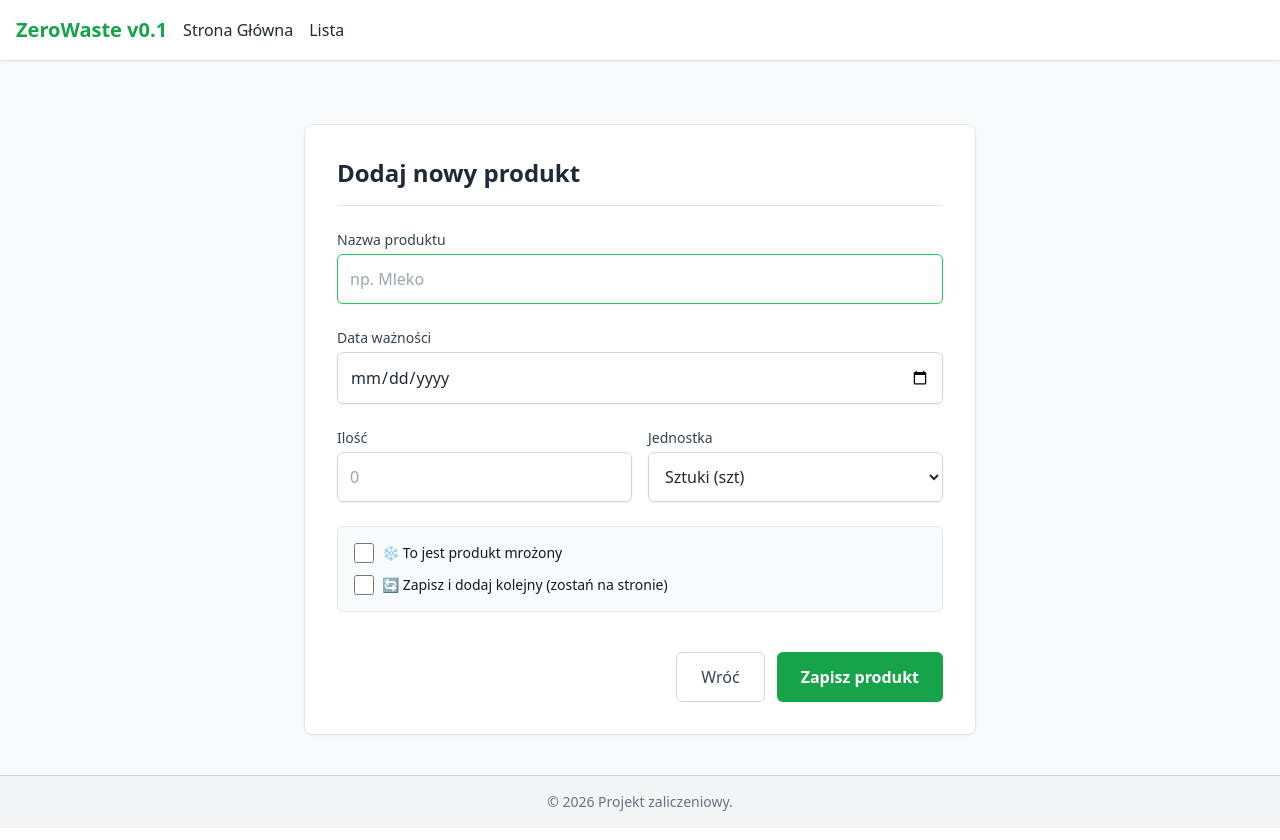
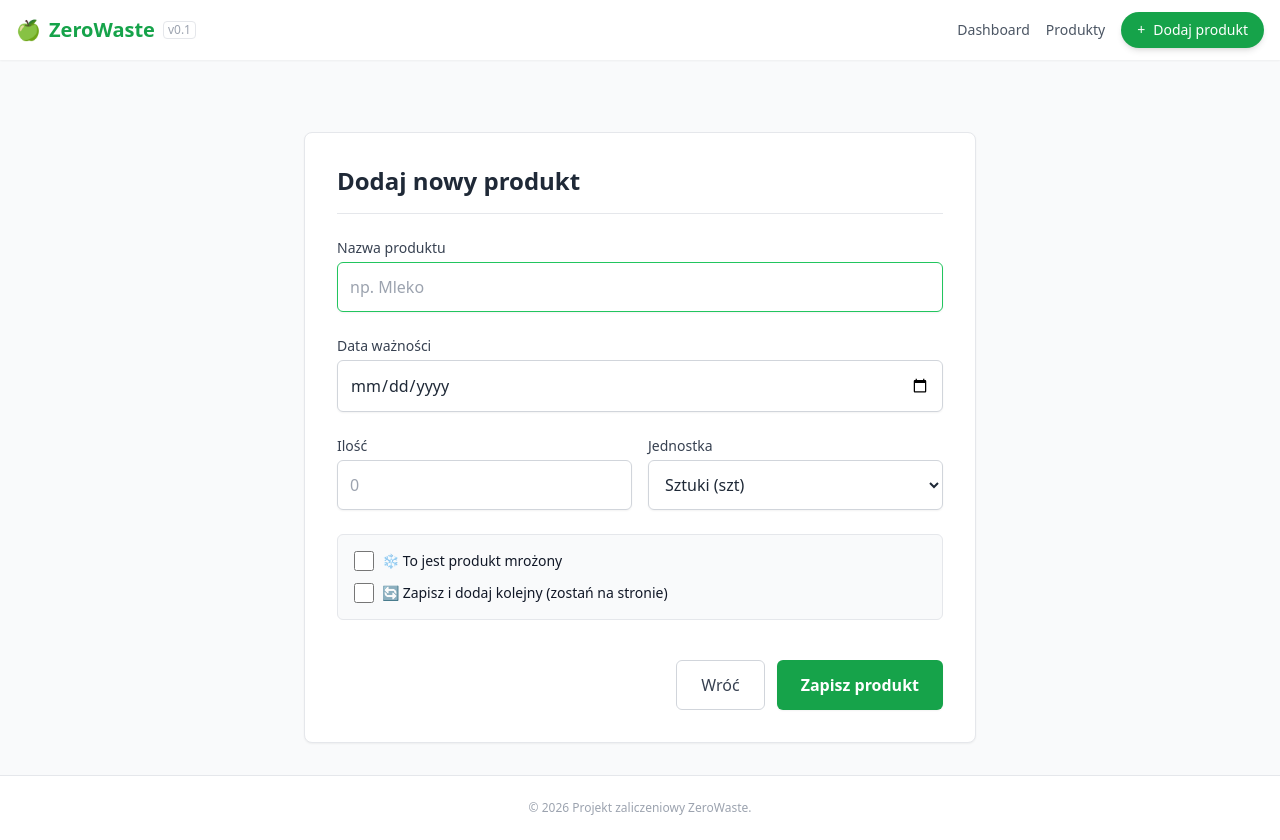
Before and after one commit to Leppniz/ZeroWaste, a Flask app: page /dodaj in a window 1280 px wide. Before the commit the page ends 811 px from the top, so only its background shows below. Run offline with Flask 3, Linux system fonts and the light colour scheme; some libraries are stand-ins or nearby versions.

Commit message:
przycisk Dodaj produkt

```diff
--- a/templates/base.html
+++ b/templates/base.html
@@ -4,26 +4,42 @@
     <meta charset="UTF-8">
     <meta name="viewport" content="width=device-width, initial-scale=1.0">
     <title>{% block title %}ZeroWaste App{% endblock %}</title>
-
     <script src="https://cdn.tailwindcss.com"></script>
-
 </head>
 <body class="flex flex-col min-h-screen bg-gray-50 text-gray-800">
 
-    <nav class="bg-white shadow p-4 mb-6 flex gap-4 items-center">
-        <div class="text-xl font-bold text-green-600">ZeroWaste v0.1</div>
+    <nav class="bg-white shadow-sm sticky top-0 z-50">
+        <div class="container mx-auto px-4 py-3 flex justify-between items-center">
 
-        <a href="{{ url_for('strona_glowna') }}" class="hover:text-green-600 hover:underline transition">Strona Główna</a>
-        <a href="{{ url_for('lista_produktow') }}" class="hover:text-green-600 hover:underline transition">Lista</a>
+            <a href="{{ url_for('strona_glowna') }}" class="flex items-center gap-2 text-xl font-bold text-green-600 hover:text-green-700 transition">
+                <span>🍏</span> ZeroWaste <span class="text-xs font-normal text-gray-400 border border-gray-200 rounded px-1">v0.1</span>
+            </a>
+
+            <div class="flex items-center gap-4 text-sm font-medium">
+                <a href="{{ url_for('strona_glowna') }}" class="hidden sm:block text-gray-600 hover:text-green-600 transition">
+                    Dashboard
+                </a>
+
+                <a href="{{ url_for('lista_produktow') }}" class="text-gray-600 hover:text-green-600 transition">
+                    Produkty
+                </a>
+
+                <a href="{{ url_for('dodaj_produkt') }}" class="bg-green-600 hover:bg-green-700 text-white px-4 py-2 rounded-full shadow-md hover:shadow-lg transition transform hover:-translate-y-0.5 flex items-center gap-2">
+                    <span>+</span> <span class="hidden sm:inline">Dodaj produkt</span>
+                </a>
+            </div>
+        </div>
     </nav>
 
-    <div class="flex-grow container mx-auto px-4">
+    <div class="flex-grow container mx-auto px-4 py-8">
         {% block content %}
         {% endblock %}
     </div>
 
-    <footer class="mt-10 border-t border-gray-300 p-4 text-center text-sm text-gray-500 bg-gray-100">
-        &copy; 2026 Projekt zaliczeniowy.
+    <footer class="mt-auto border-t border-gray-200 bg-white py-6">
+        <div class="text-center text-xs text-gray-400">
+            &copy; 2026 Projekt zaliczeniowy ZeroWaste.
+        </div>
     </footer>
 
 </body>
```
